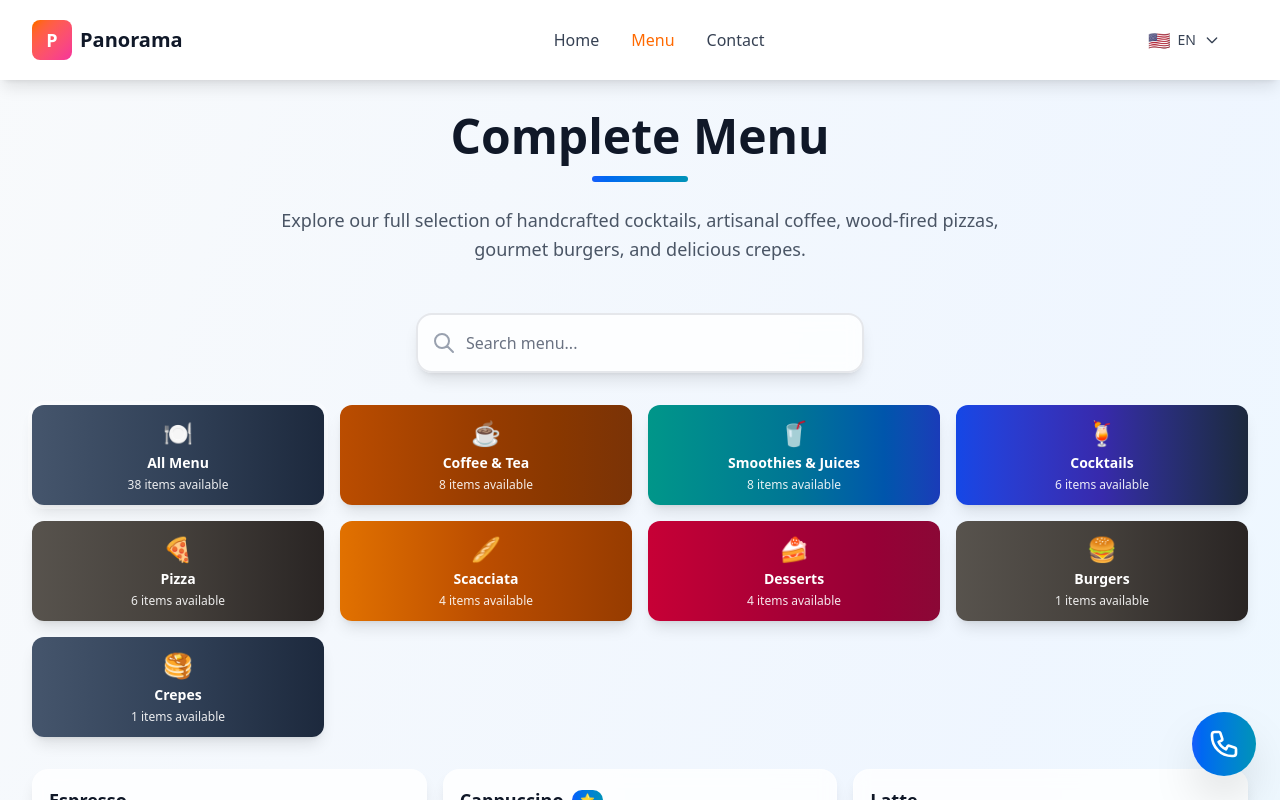
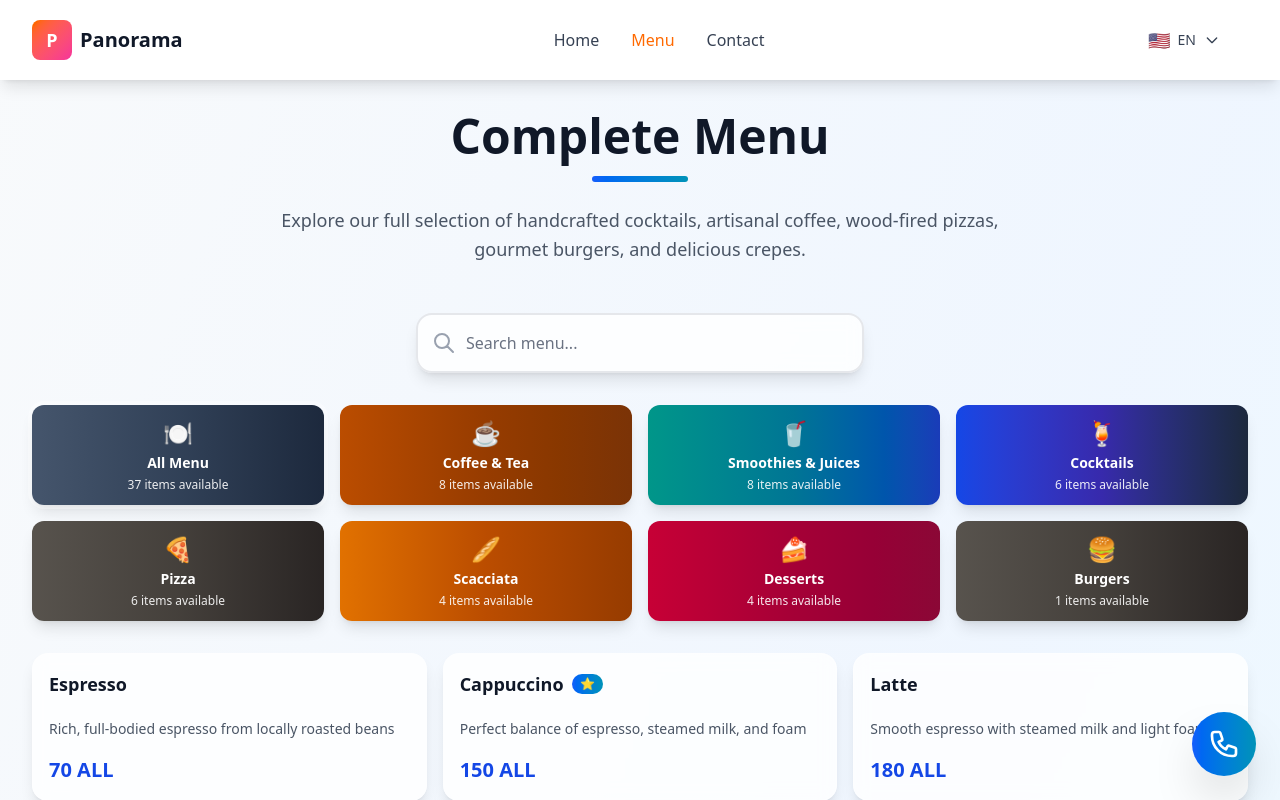
Before and after one commit to juxhinxhihani/panorama-rooftop, a Next.js app: page /menu in a window 1280 px wide. Shown: the top 800 px of the page. Built offline with nearby package versions, Linux system fonts and the light colour scheme.

Commit message:
Remove Crepes from Menu

```diff
--- a/src/screens/FullMenuScreen.tsx
+++ b/src/screens/FullMenuScreen.tsx
@@ -332,20 +332,6 @@ export default function FullMenuScreen() {
           type: 'food'
         }
       ]
-    },
-    {
-      id: 'crepes',
-      title: 'Crepes',
-      icon: '🥞',
-      gradient: 'from-slate-600 via-slate-700 to-slate-800',
-      items: [
-        {
-          name: 'Coming Soon',
-          description: 'Delicious crepes coming to our menu soon!',
-          price: 'Soon',
-          type: 'food'
-        }
-      ]
     }
   ]
 
```
